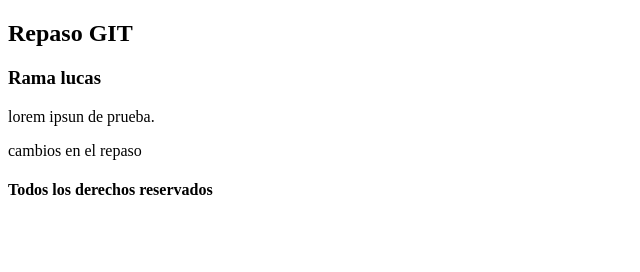
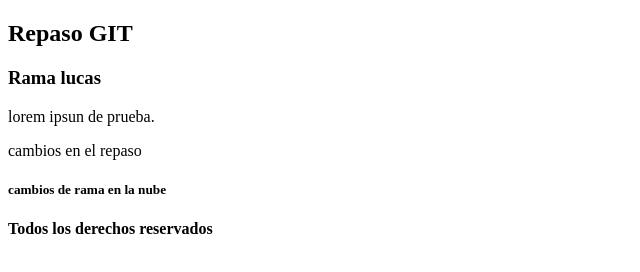
Before and after one commit to augustosabeh/clase4git, a plain HTML site: page index.html in a window 1280 px wide. Shown: the whole page, without its empty margins (0-640 px from the left). Drawn offline with Linux system fonts and the light colour scheme.

Commit message:
cambiosrama nube

```diff
--- a/index.html
+++ b/index.html
@@ -32,6 +32,12 @@
                 cambios en el repaso
             </div>
         </section>
+
+        <div>
+            <h5>
+                cambios de rama en la nube
+            </h5>
+        </div>
     </main>
 
     <footer>
```
